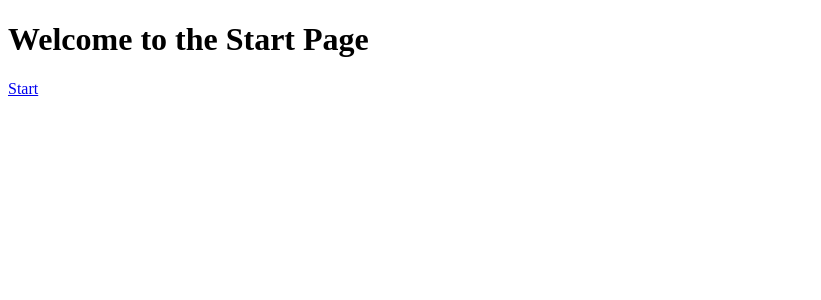
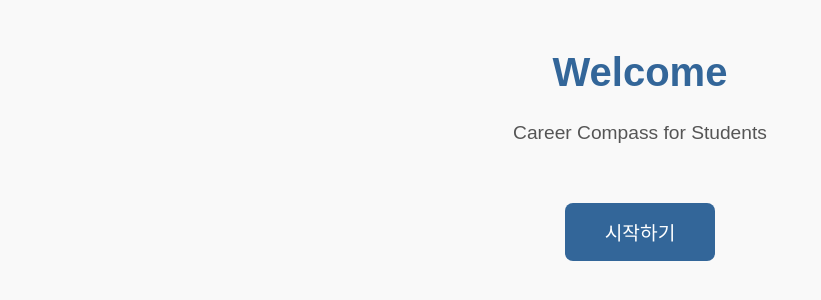
Before and after one commit to Ruby-Enthusiast/hack, a Django app: page / in a window 1280 px wide. Shown: the top 300 px of the page, without its empty margins (0-821 px from the left). Run offline with Django 4.2, Linux system fonts and the light colour scheme.

Commit message:
Hackathon Frontend

```diff
--- a/comment/views.py
+++ b/comment/views.py
@@ -24,5 +24,7 @@ def delete_comment(request, code, comment_id):
         if password == comment.password:
             comment.delete()
             return redirect('comments_list_and_add', code=code)
+        else:
+            return redirect('comments_list_and_add', code=code)
 
     return render(request, 'delete_comment.html', {'comment': comment, 'code': code})
--- a/startpage/urls.py
+++ b/startpage/urls.py
@@ -1,8 +1,10 @@
 from django.urls import path
-from .views import start_page, start_page_view
+from .views import start_page, start_page_view, second_page, show_links
 
 app_name = 'startpage'
 urlpatterns = [
     path('start_page/', start_page, name='start_page'),
     path('start_page_view/', start_page_view, name='start_page_view'),
+    path('second/', second_page, name='second_page'),
+    path('show_links/', show_links, name='show_links'),
 ]
--- a/startpage/views.py
+++ b/startpage/views.py
@@ -1,7 +1,6 @@
 # start_page/views.py
 import random
-import itertools
-from django.shortcuts import render
+from django.shortcuts import render, redirect
 from django.urls import reverse
 from django.http import HttpResponseRedirect
 from polls.models import Question, CsvData
@@ -17,8 +16,19 @@ def start_page_view(request):
         question.save()
 
     # Redirect to the first question
-    return HttpResponseRedirect(reverse('polls:poll', args=[1]))
+    return redirect('startpage:second_page')
 
 
 def start_page(request):
     return render(request, 'start_page.html')
+
+def second_page(request):
+    return render(request, 'second_page.html')
+
+def show_links(request):
+    # Generate a list of links between "/101-116.html"
+    links = [f"/{i}.html" for i in range(101, 117)]
+
+    # Pass the list of links to the template
+    context = {'links': links}
+    return render(request, 'show_links.html', context)
--- a/templates/101.html
+++ b/templates/101.html
@@ -55,7 +55,7 @@
             <li>윤리와 사상</li>
             <li>세계사</li>
             <li>제2외국어1</li>
-            <a href="{% url 'comments_list' code=code %}">Go to Comment Section</a>
+            <a href="{% url 'comments_list_and_add' code=code %}">Go to Comment Section</a>
             <li>심화 국어</li>
             <li>제2외국어 회화1</li>
         </ul>
--- a/templates/comments_list.html
+++ b/templates/comments_list.html
@@ -1,4 +1,4 @@
-<h2>Comments for Page {{ code }}</h2>
+<h2>Comments for 한문</h2>
 {% for comment in comments %}
   <p>{{ comment.author }} - {{ comment.created_at }}</p>
   <p>{{ comment.text }}</p>
--- a/templates/start_page.html
+++ b/templates/start_page.html
@@ -1,14 +1,53 @@
 <!-- startpage/templates/startpage/start_page.html -->
 <!DOCTYPE html>
-<html lang="en">
+<html lang="ko">
 <head>
     <meta charset="UTF-8">
     <meta name="viewport" content="width=device-width, initial-scale=1.0">
-    <title>Start Page</title>
+    <title>환영합니다 - 시작 페이지</title>
+    <style>
+        body {
+            font-family: 'Noto Sans KR', sans-serif;
+            margin: 0;
+            padding: 0;
+            background-color: #f9f9f9;
+            color: #333;
+            text-align: center;
+        }
+
+        h1 {
+            color: #336699;
+            margin-top: 50px;
+            font-size: 2.5em;
+            font-weight: bold;
+        }
+
+        p {
+            font-size: 1.2em;
+            margin-top: 20px;
+            color: #555;
+        }
+
+        a {
+            display: inline-block;
+            padding: 15px 40px;
+            margin-top: 40px;
+            font-size: 1.2em;
+            text-decoration: none;
+            color: #fff;
+            background-color: #336699;
+            border-radius: 8px;
+            transition: background-color 0.3s;
+        }
+
+        a:hover {
+            background-color: #25415f;
+        }
+    </style>
 </head>
 <body>
-    <h1>Welcome to the Start Page</h1>
-    <a href="{% url 'startpage:start_page_view' %}">Start</a>
-    </form>
+    <h1>Welcome</h1>
+    <p>Career Compass for Students</p>
+    <a href="{% url 'startpage:start_page_view' %}">시작하기</a>
 </body>
 </html>
```
Also changed, not shown: templates/second_page.html (added, +16 -0 lines), templates/show_links.html (added, +18 -0 lines), db.sqlite3.
